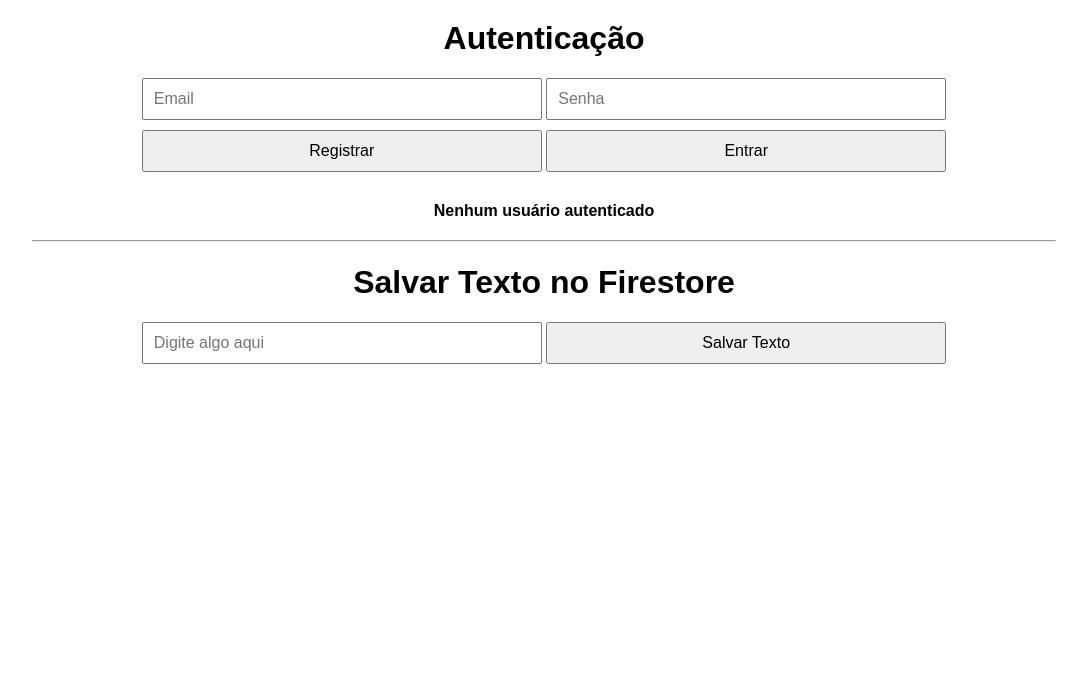
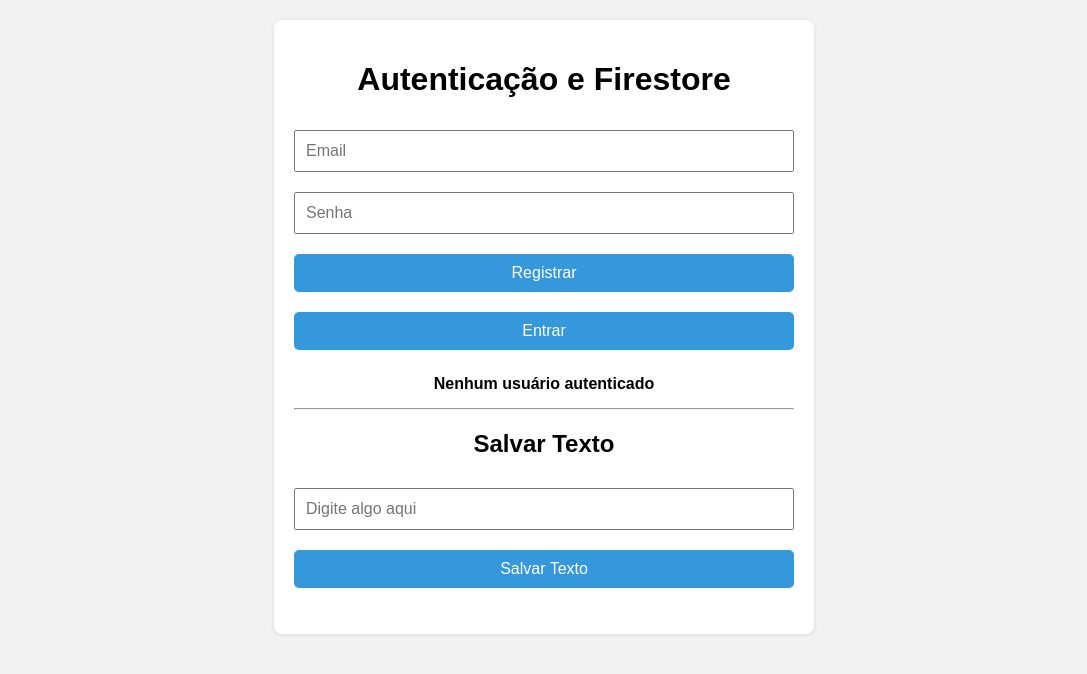
Before and after one commit to Fernnog/Escala-da-Intercessao, a plain HTML site: page index.html in a window 1280 px wide. Shown: the whole page, without its empty margins (96-1183 px from the left). Drawn offline with Linux system fonts and the light colour scheme; no server answers.

Commit message:
Update index.html

```diff
--- a/index.html
+++ b/index.html
@@ -1,34 +1,49 @@
 <meta charset="UTF-8">
 <meta name="viewport" content="width=device-width, initial-scale=1.0">
-<title>App com Autenticação e Firestore</title>
+<title>App com Autenticação, Firestore & Analytics</title>
 <style>
+  /* Estilização básica */
   body {
     font-family: sans-serif;
     margin: 0;
-    padding: 0;
+    padding: 20px;
+    background: #f2f2f2;
   }
   .container {
-    width: 80%;
-    margin: 20px auto;
+    max-width: 500px;
+    margin: auto;
+    background: #fff;
+    padding: 20px;
     text-align: center;
+    border-radius: 8px;
+    box-shadow: 0 1px 4px rgba(0, 0, 0, 0.1);
   }
   input, button {
     font-size: 1rem;
     padding: 10px;
-    margin-bottom: 10px;
+    margin: 10px 0;
     width: 100%;
-    max-width: 400px;
+    box-sizing: border-box;
   }
   button {
     cursor: pointer;
+    border: none;
+    background: #3498db;
+    color: white;
+    border-radius: 5px;
+  }
+  #btnLogout {
+    background: #e74c3c;
   }
   #authStatus {
-    margin: 20px 0;
+    margin: 15px 0;
     font-weight: bold;
   }
 </style>
 <div class="container">
-  <h1>Autenticação</h1>
+  <h1>Autenticação e Firestore</h1>
+  <!-- Seção de Autenticação -->
+  <div id="authSection">
     <input type="email" id="email" placeholder="Email">
     <input type="password" id="password" placeholder="Senha">
     <div>
@@ -37,11 +52,13 @@
       <button id="btnLogout" style="display:none;">Sair</button>
     </div>
     <p id="authStatus">Nenhum usuário autenticado</p>
+  </div>
   <hr>
-  <h1>Salvar Texto no Firestore</h1>
+  <!-- Seção para salvar texto no Firestore -->
+  <h2>Salvar Texto</h2>
   <input type="text" id="texto" placeholder="Digite algo aqui">
   <button id="salvarBtn">Salvar Texto</button>
   <p id="mensagem"></p>
 </div>
-<!-- Nosso script principal que importa os módulos do Firebase -->
+<!-- Importa o script principal utilizando módulo -->
 <script type="module" src="script.js"></script>
```
Lines whose indentation alone changed are shown as unchanged.
